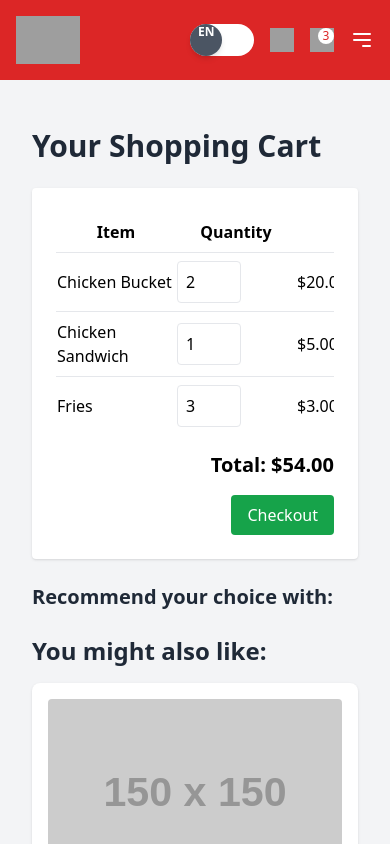
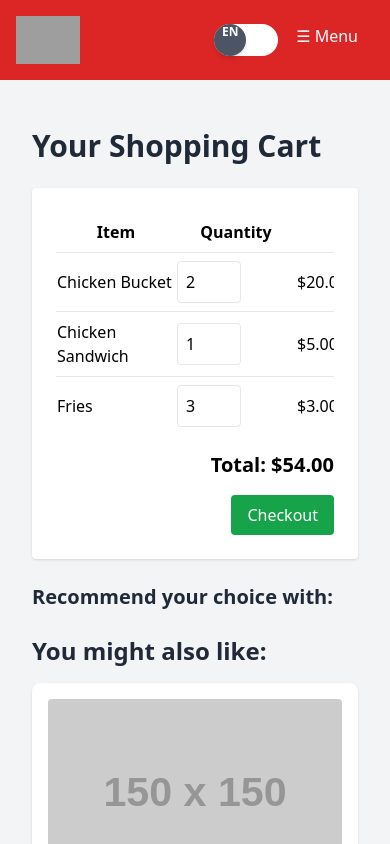
Before and after one commit to vanthaita/DC-FastFood-NuxtApp-1, a Nuxt app: page /cart in a window 390 px wide. Shown: the top 844 px of the page. Built offline with nearby package versions, Linux system fonts and the light colour scheme; grey boxes are pictures that could not be loaded.

Commit message:
feat: add sidebar

```diff
--- a/components/header.vue
+++ b/components/header.vue
@@ -55,40 +55,23 @@
               class="h-6 w-6"
             />
             <span
-              class="absolute top-0 right-0 bg-white text-red-600 rounded-full text-xs w-4 h-4 flex items-center justify-center"
+              class="absolute top-0 right-0 bg-white text-red-600 rounded-full text-xs w-3 h-3 flex items-center justify-center"
             >
               3
             </span>
           </nuxt-link>
-
-          <!-- Sidebar Toggle for Mobile -->
-          <button
-            @click="toggleDropdown('sidebarOpen')"
-            class="lg:hidden hover:text-gray-200"
-            aria-label="Toggle Sidebar"
-          >
-            <svg
-              class="h-6 w-6"
-              fill="none"
-              stroke="currentColor"
-              viewBox="0 0 24 24"
-              xmlns="http://www.w3.org/2000/svg"
-            >
-              <path
-                stroke-linecap="round"
-                stroke-linejoin="round"
-                stroke-width="2"
-                d="M4 6h16M4 12h16m-7 6h7"
-              />
-            </svg>
-          </button>
+          <sideBar />
         </div>
       </div>
     </header>
   </template>
 
   <script>
+  import sideBar from './sideBar.vue';
   export default {
+    components: {
+      sideBar,
+    },
     data() {
       return {
         sidebarOpen: false,
--- /dev/null
+++ b/components/sideBar.vue
@@ -0,0 +1,57 @@
+<template>
+    <div>
+      <!-- Sidebar Background Overlay -->
+      <div
+        class="fixed inset-0 bg-black bg-opacity-50 z-40"
+        v-if="isOpen"
+        @click="toggleSidebar"
+      ></div>
+
+      <!-- Sidebar -->
+      <div
+        class="fixed top-0 left-0 w-96 h-full bg-white z-50 transform transition-transform duration-300 ease-in-out"
+        :class="isOpen ? 'translate-x-0' : '-translate-x-full'"
+      >
+        <div class="p-4 flex justify-between items-center bg-red-600 text-white">
+          <h3 class="text-lg font-bold">KFC Menu</h3>
+          <button @click="toggleSidebar" class="text-2xl">&times;</button>
+        </div>
+
+        <ul class="mt-4">
+          <li v-for="item in navdata" :key="item.name" class="p-4 border-b">
+            <NuxtLink :to="item.link" class="hover:text-red-600 text-gray-700">{{ item.name }}</NuxtLink>
+          </li>
+        </ul>
+      </div>
+
+      <!-- Button to Open Sidebar -->
+      <button
+        class="fixed top-4 right-4 bg-red-600 text-white px-4 py-2 rounded z-50"
+        @click="toggleSidebar"
+      >
+        ☰ Menu
+      </button>
+    </div>
+  </template>
+
+  <script>
+  export default {
+    data() {
+      return {
+        isOpen: false,
+        navdata: [
+          { name: 'Chicken', link: '/chicken' },
+          { name: 'Burgers', link: '/burgers' },
+          { name: 'Drinks', link: '/drinks' },
+          { name: 'Sides', link: '/sides' },
+          { name: 'Desserts', link: '/desserts' }
+        ]
+      };
+    },
+    methods: {
+      toggleSidebar() {
+        this.isOpen = !this.isOpen;
+      }
+    }
+  };
+  </script>
```
